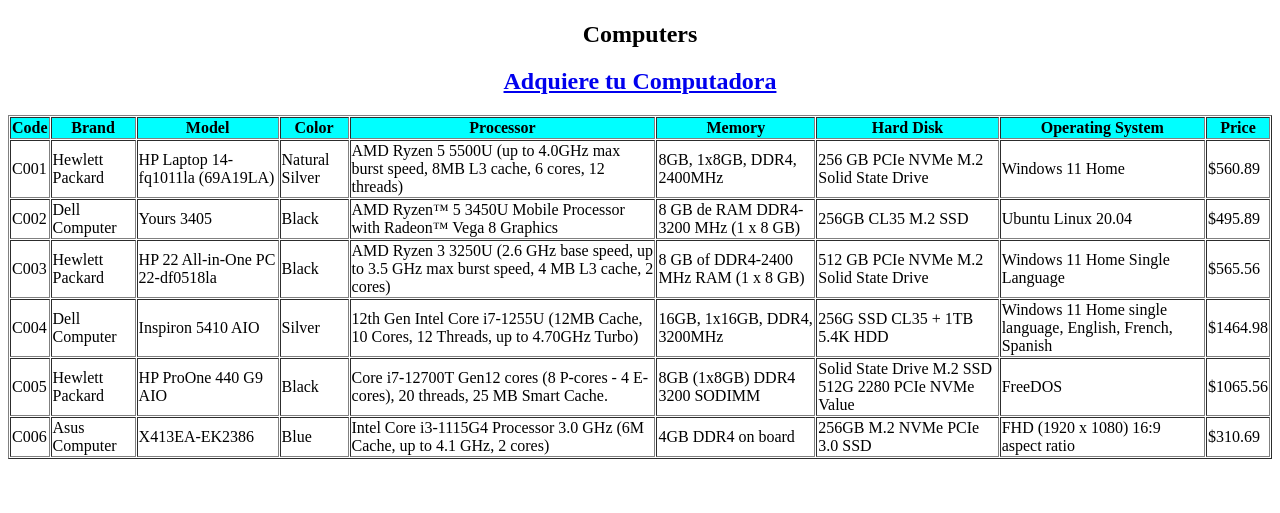
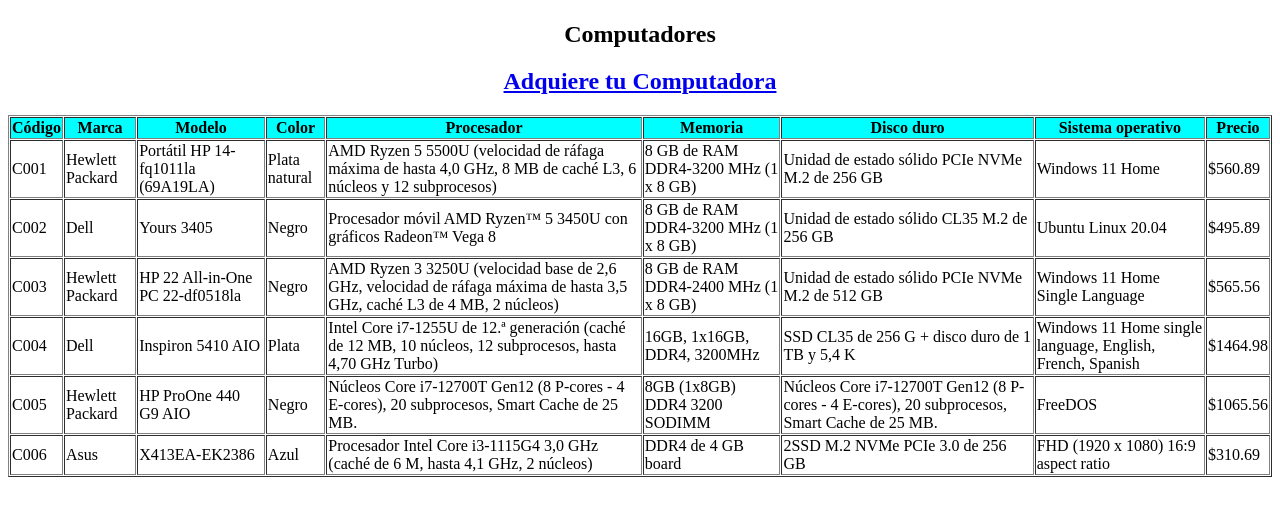
Before and after one commit to AnthonyQuishpe/MagicTeam, a plain HTML site: page 03Code/html/ComputerTables.html in a window 1280 px wide. Shown: the part 209-722 px from the top of the page. Drawn offline with Linux system fonts and the light colour scheme.

Commit message:
updateComputadoras

```diff
--- a/03Code/html/ComputerTables.html
+++ b/03Code/html/ComputerTables.html
@@ -13,7 +13,7 @@
         </h1>
         <center><img src="../images/computer.jpg" width="100" height="100"></center>
         <h2>
-            <center>Computers</center>
+            <center>Computadores</center>
         </h2>
 
         <center>
@@ -24,55 +24,56 @@
 
         <table border="1" cellpadding="1" cellspacing="1">
             <tr bgcolor="#00FFFF">
+
                 <td>
-                    <center><b>Code</b></center>
+                    <center><b>Código</b></center>
                 </td>
                 <td>
-                    <center><b>Brand</b></center>
+                    <center><b>Marca</b></center>
                 </td>
                 <td>
-                    <center><b>Model</b></center>
+                    <center><b>Modelo</b></center>
                 </td>
                 <td>
                     <center><b>Color</b></center>
                 </td>
                 <td>
-                    <center><b>Processor</b></center>
+                    <center><b>Procesador</b></center>
                 </td>
                 <td>
-                    <center><b>Memory</b></center>
+                    <center><b>Memoria</b></center>
                 </td>
                 <td>
-                    <center><b>Hard Disk</b></center>
+                    <center><b>Disco duro</b></center>
                 </td>
                 <td>
-                    <center><b>Operating System</b></center>
+                    <center><b>Sistema operativo</b></center>
                 </td>
                 <td>
-                    <center><b>Price</b></center>
+                    <center><b>Precio</b></center>
                 </td>
             </tr>
 
             <tr>
                 <td>C001</td>
                 <td>Hewlett Packard</td>
-                <td>HP Laptop 14-fq1011la (69A19LA)</td>
-                <td>Natural Silver</td>
-                <td>AMD Ryzen 5 5500U (up to 4.0GHz max burst speed, 8MB L3 cache, 6 cores, 12 threads)</td>
-                <td>8GB, 1x8GB, DDR4, 2400MHz</td>
-                <td>256 GB PCIe NVMe M.2 Solid State Drive</td>
+                <td>Portátil HP 14-fq1011la (69A19LA)</td>
+                <td>Plata natural</td>
+                <td>AMD Ryzen 5 5500U (velocidad de ráfaga máxima de hasta 4,0 GHz, 8 MB de caché L3, 6 núcleos y 12 subprocesos)</td>
+                <td>8 GB de RAM DDR4-3200 MHz (1 x 8 GB)</td>
+                <td>Unidad de estado sólido PCIe NVMe M.2 de 256 GB</td>
                 <td>Windows 11 Home</td>
                 <td>$560.89</td>
             </tr>
 
             <tr>
                 <td>C002</td>
-                <td>Dell Computer</td>
+                <td>Dell </td>
                 <td>Yours 3405</td>
-                <td>Black</td>
-                <td>AMD Ryzen™ 5 3450U Mobile Processor with Radeon™ Vega 8 Graphics</td>
+                <td>Negro</td>
+                <td>Procesador móvil AMD Ryzen™ 5 3450U con gráficos Radeon™ Vega 8</td>
                 <td>8 GB de RAM DDR4-3200 MHz (1 x 8 GB)</td>
-                <td>256GB CL35 M.2 SSD</td>
+                <td>Unidad de estado sólido CL35 M.2 de 256 GB</td>
                 <td>Ubuntu Linux 20.04</td>
                 <td>$495.89</td>
             </tr>
@@ -81,22 +82,23 @@
                 <td>C003</td>
                 <td>Hewlett Packard</td>
                 <td>HP 22 All-in-One PC 22-df0518la</td>
-                <td>Black</td>
-                <td>AMD Ryzen 3 3250U (2.6 GHz base speed, up to 3.5 GHz max burst speed, 4 MB L3 cache, 2 cores)</td>
-                <td>8 GB of DDR4-2400 MHz RAM (1 x 8 GB)</td>
-                <td>512 GB PCIe NVMe M.2 Solid State Drive</td>
+                <td>Negro</td>
+                <td>AMD Ryzen 3 3250U (velocidad base de 2,6 GHz, velocidad de ráfaga máxima de hasta 3,5 GHz, caché L3
+                    de 4 MB, 2 núcleos)</td>
+                <td>8 GB de RAM DDR4-2400 MHz (1 x 8 GB)</td>
+                <td>Unidad de estado sólido PCIe NVMe M.2 de 512 GB</td>
                 <td>Windows 11 Home Single Language</td>
                 <td>$565.56</td>
             </tr>
 
             <tr>
                 <td>C004</td>
-                <td>Dell Computer</td>
+                <td>Dell</td>
                 <td>Inspiron 5410 AIO</td>
-                <td>Silver</td>
-                <td>12th Gen Intel Core i7-1255U (12MB Cache, 10 Cores, 12 Threads, up to 4.70GHz Turbo)</td>
+                <td>Plata</td>
+                <td>Intel Core i7-1255U de 12.ª generación (caché de 12 MB, 10 núcleos, 12 subprocesos, hasta 4,70 GHz Turbo)</td>
                 <td>16GB, 1x16GB, DDR4, 3200MHz</td>
-                <td>256G SSD CL35 + 1TB 5.4K HDD</td>
+                <td>SSD CL35 de 256 G + disco duro de 1 TB y 5,4 K</td>
                 <td>Windows 11 Home single language, English, French, Spanish</td>
                 <td>$1464.98</td>
             </tr>
@@ -105,22 +107,22 @@
                 <td>C005</td>
                 <td>Hewlett Packard</td>
                 <td>HP ProOne 440 G9 AIO</td>
-                <td>Black</td>
-                <td>Core i7-12700T Gen12 cores (8 P-cores - 4 E-cores), 20 threads, 25 MB Smart Cache.</td>
+                <td>Negro</td>
+                <td>Núcleos Core i7-12700T Gen12 (8 P-cores - 4 E-cores), 20 subprocesos, Smart Cache de 25 MB.</td>
                 <td>8GB (1x8GB) DDR4 3200 SODIMM</td>
-                <td>Solid State Drive M.2 SSD 512G 2280 PCIe NVMe Value</td>
+                <td>Núcleos Core i7-12700T Gen12 (8 P-cores - 4 E-cores), 20 subprocesos, Smart Cache de 25 MB.</td>
                 <td>FreeDOS</td>
                 <td>$1065.56</td>
             </tr>
 
             <tr>
                 <td>C006</td>
-                <td>Asus Computer</td>
+                <td>Asus </td>
                 <td>X413EA-EK2386</td>
-                <td>Blue</td>
-                <td>Intel Core i3-1115G4 Processor 3.0 GHz (6M Cache, up to 4.1 GHz, 2 cores)</td>
-                <td>4GB DDR4 on board</td>
-                <td>256GB M.2 NVMe PCIe 3.0 SSD</td>
+                <td>Azul</td>
+                <td>Procesador Intel Core i3-1115G4 3,0 GHz (caché de 6 M, hasta 4,1 GHz, 2 núcleos)</td>
+                <td>DDR4 de 4 GB board</td>
+                <td>2SSD M.2 NVMe PCIe 3.0 de 256 GB</td>
                 <td>FHD (1920 x 1080) 16:9 aspect ratio</td>
                 <td>$310.69</td>
             </tr>
```
Also changed, not shown: 03Code/Forms/formComputadoras.html (+5 -5 lines).
